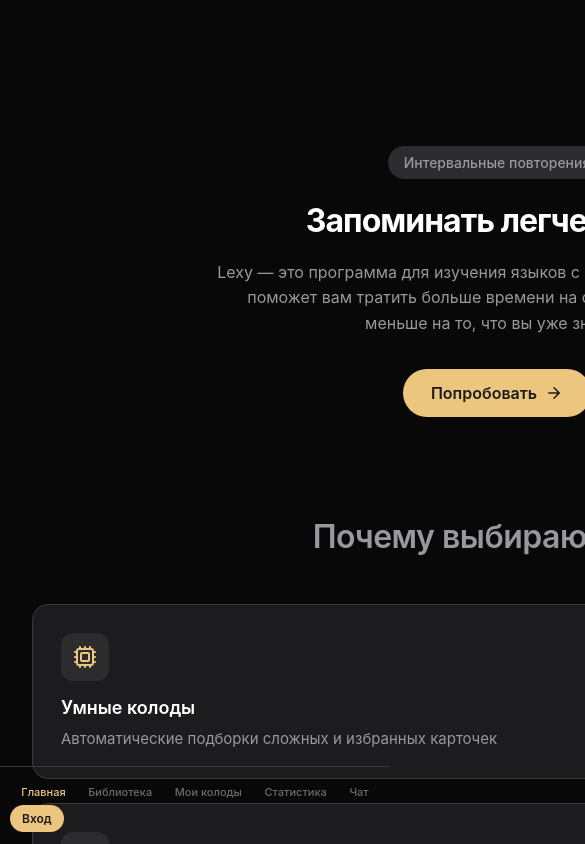
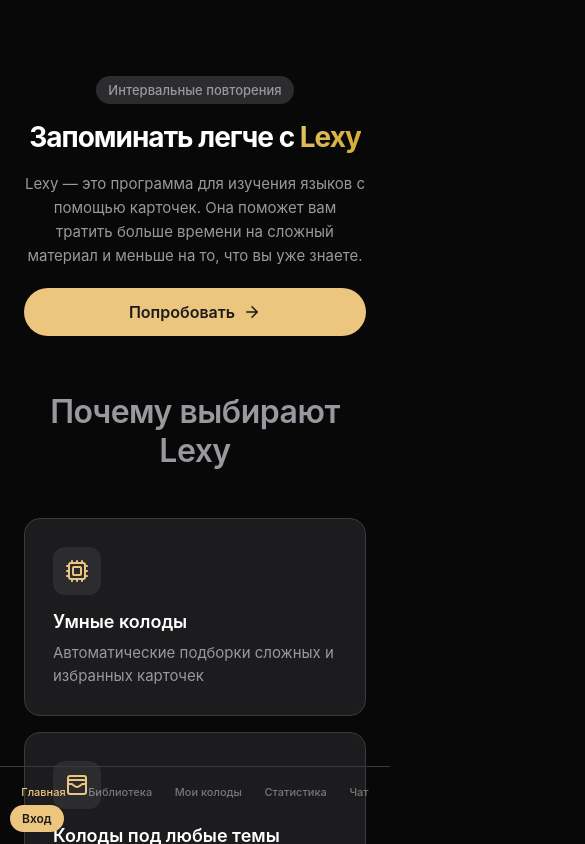
Before and after one commit to karma-ofc/Lexy_With_Chat, a React (Vite) app: page / in a window 390 px wide. Shown: the top 844 px of the page, 585 px wide, since content can reach past the window. Built offline with nearby package versions, Linux system fonts and the light colour scheme; a web font is replaced by a local one.

Commit message:
Fix chat icon + real time

```diff
--- a/src/components/Auth.jsx
+++ b/src/components/Auth.jsx
@@ -360,7 +360,7 @@
 
       if (!window.AppState) {
         window.AppState = {
-          user: {},
+          user: { activity: {} },
           userDecks: [],
           favoriteDeck: { id: 'favorite', name: 'Избранное', cards: [] },
           forgottenDeck: { id: 'forgotten', name: 'Забытые карты', cards: [] }
@@ -369,6 +369,7 @@
 
       window.AppState.user = {
         ...window.AppState.user,
+        activity: window.AppState.user?.activity || {},
         ...result.user,
         isRegistered: true,
         notifications_enabled: result.user.notifications_enabled !== undefined ? result.user.notifications_enabled : true,
--- a/src/css/style.css
+++ b/src/css/style.css
@@ -3528,26 +3528,136 @@
 
 /* Адаптивность */
 @media (max-width: 900px) {
+    .landing-page {
+        padding: 50px 16px 60px;
+    }
+
+    .hero-section {
+        padding: 40px 0 30px;
+    }
+
+    .hero-actions {
+        flex-direction: column;
+        gap: 14px;
+    }
+
+    .btn-primary,
+    .btn-cta {
+        width: 100%;
+        justify-content: center;
+    }
+
+    .hero-description {
+        max-width: 100%;
+        margin-bottom: 24px;
+    }
+
+    .features-section {
+        padding: 40px 0;
+    }
+
+    .demo-section {
+        padding: 40px 0 70px;
+    }
+
+    .demo-decks-grid {
+        gap: 18px;
+        padding: 0 10px;
+    }
+
+    .demo-deck-card {
+        padding: 24px;
+    }
+
+    .demo-deck-icon {
+        font-size: 2.5rem;
+    }
+
+    .demo-deck-start {
+        width: 100%;
+        box-sizing: border-box;
+    }
+
     .features-grid {
         grid-template-columns: repeat(2, 1fr);
     }
 }
 
 @media (max-width: 600px) {
+    .landing-page {
+        padding: 30px 12px 40px;
+    }
+
+    .hero-section {
+        padding: 30px 0 24px;
+    }
+
+    .hero-badge {
+        padding: 6px 12px;
+        font-size: 13px;
+        margin-bottom: 18px;
+    }
+
     .hero-title {
-        font-size: 32px;
+        font-size: 28px;
+        line-height: 1.08;
     }
 
     .hero-description {
-        font-size: 16px;
+        font-size: 15px;
+        margin-bottom: 20px;
+    }
+
+    .hero-actions {
+        flex-direction: column;
+        gap: 12px;
+    }
+
+    .btn-primary,
+    .btn-cta {
+        padding: 14px 20px;
+    }
+
+    .features-section {
+        padding: 32px 0;
     }
 
     .features-grid {
         grid-template-columns: 1fr;
-    }
-
-    .demo-card-actions {
-        flex-direction: column;
+        gap: 16px;
+    }
+
+    .demo-section {
+        padding: 30px 0 60px;
+    }
+
+    .demo-decks-grid {
+        grid-template-columns: 1fr;
+        gap: 16px;
+        padding: 0 10px;
+    }
+
+    .demo-deck-card {
+        padding: 22px;
+    }
+
+    .demo-deck-icon {
+        font-size: 2rem;
+        margin-bottom: 14px;
+    }
+
+    .demo-deck-card h3 {
+        font-size: 1.1rem;
+    }
+
+    .demo-deck-card p,
+    .demo-deck-start {
+        font-size: 0.95rem;
+    }
+
+    .demo-deck-start {
+        width: 100%;
+        padding: 12px 18px;
     }
 
     .btn-demo-flip,
--- a/src/pages/Chat.jsx
+++ b/src/pages/Chat.jsx
@@ -1,4 +1,5 @@
 import React, { useEffect, useMemo, useRef, useState } from 'react';
+import { Icon } from '../components/Icons';
 import { api } from '../api';
 import chatApi from '../chatApi';
 
--- a/src/pages/MyDecks.jsx
+++ b/src/pages/MyDecks.jsx
@@ -47,8 +47,19 @@
   });
 
   // Функционал загрузки
-  const fetchDecks = async () => {
-    if (loadingRef.current) return;
+  const fetchDecks = async (force = false) => {
+    if (loadingRef.current && !force) return;
+    if (loadingRef.current && force) {
+      await new Promise((resolve) => {
+        const interval = setInterval(() => {
+          if (!loadingRef.current) {
+            clearInterval(interval);
+            resolve();
+          }
+        }, 50);
+      });
+    }
+
     loadingRef.current = true;
     try {
       const data = await api.getMyDecks();
@@ -71,7 +82,7 @@
 
   // Глобальная функция обновления для компонента Auth
   window.refreshMyDecks = () => {
-    fetchDecks();
+    fetchDecks(true);
     loadPermanentDecks();
   };
 
@@ -180,7 +191,7 @@
       }
     }
 
-    fetchDecks();
+    await fetchDecks(true);
   };
 
   const handleSubmitToLibrary = async (deckId, message) => {
@@ -403,13 +414,19 @@
 
     // Записываем активность
     const today = new Date().toISOString().split('T')[0];
-    if (window.AppState?.user?.activity) {
+    if (window.AppState?.user) {
+      window.AppState.user.activity = window.AppState.user.activity || {};
       window.AppState.user.activity[today] = (window.AppState.user.activity[today] || 0) + 1;
+      window.saveState?.();
     }
 
-    try { await api.recordActivity(1, today); } catch(e) { console.error('recordActivity error', e); }
+    try {
+      await api.recordActivity(1, today);
+    } catch (e) {
+      console.error('recordActivity error', e);
+    }
 
-      if (knew) {
+    if (knew) {
         if (isForgottenDeck) {
         try {
           await api.syncUpdateCardForgotten(currentCard.id, false);
```
